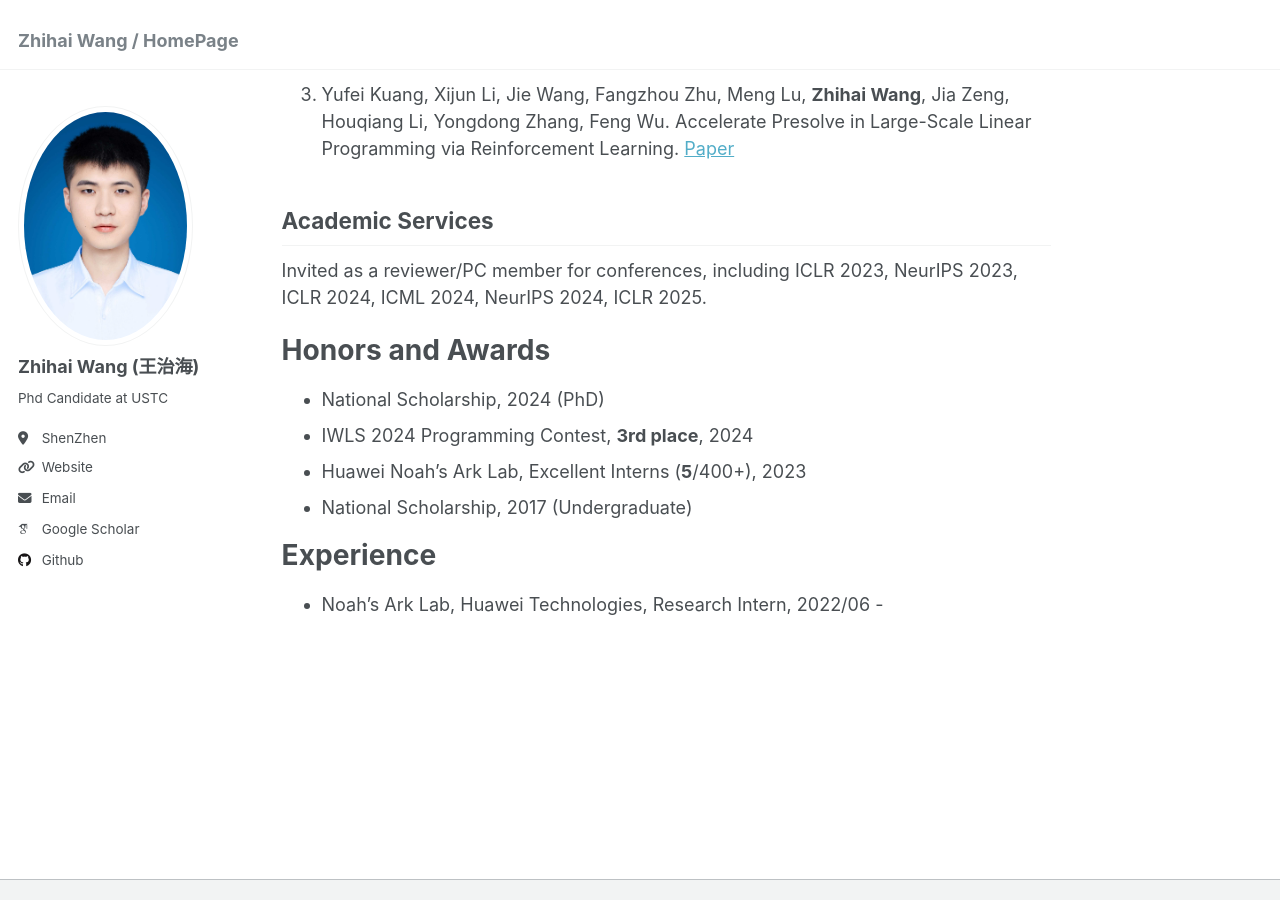
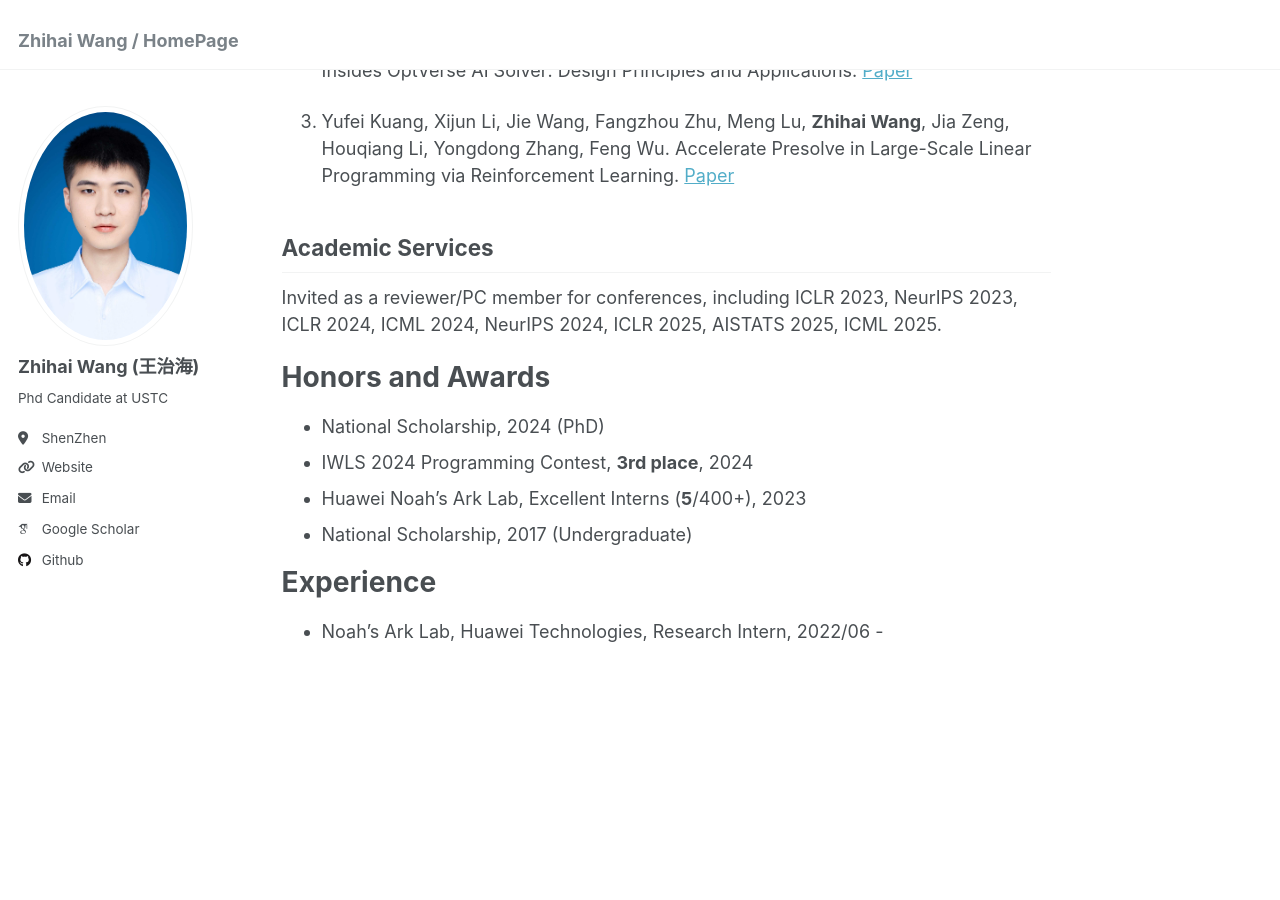
Before and after one commit to zhihaiwangx/zhihaiwangx.github.io, a Jekyll site: the page built from _pages/about.md, in a window 1280 px wide and 900 px high, scrolled down 1947 px. Built offline with Jekyll 4.4.1, drawn with Linux system fonts in a browser that asks for light colours; some web fonts are replaced.

Commit message:
update_20250110

```diff
--- a/_pages/about.md
+++ b/_pages/about.md
@@ -52,7 +52,7 @@ Preprint
 Academic Services
 ------
 
-Invited as a reviewer/PC member for conferences, including ICLR 2023, NeurIPS 2023, ICLR 2024, ICML 2024, NeurIPS 2024, ICLR 2025.
+Invited as a reviewer/PC member for conferences, including ICLR 2023, NeurIPS 2023, ICLR 2024, ICML 2024, NeurIPS 2024, ICLR 2025, AISTATS 2025, ICML 2025.
 
 Honors and Awards
 ======
```
Also changed, not shown: other parts of _pages/about.md (+1 -1 lines).
